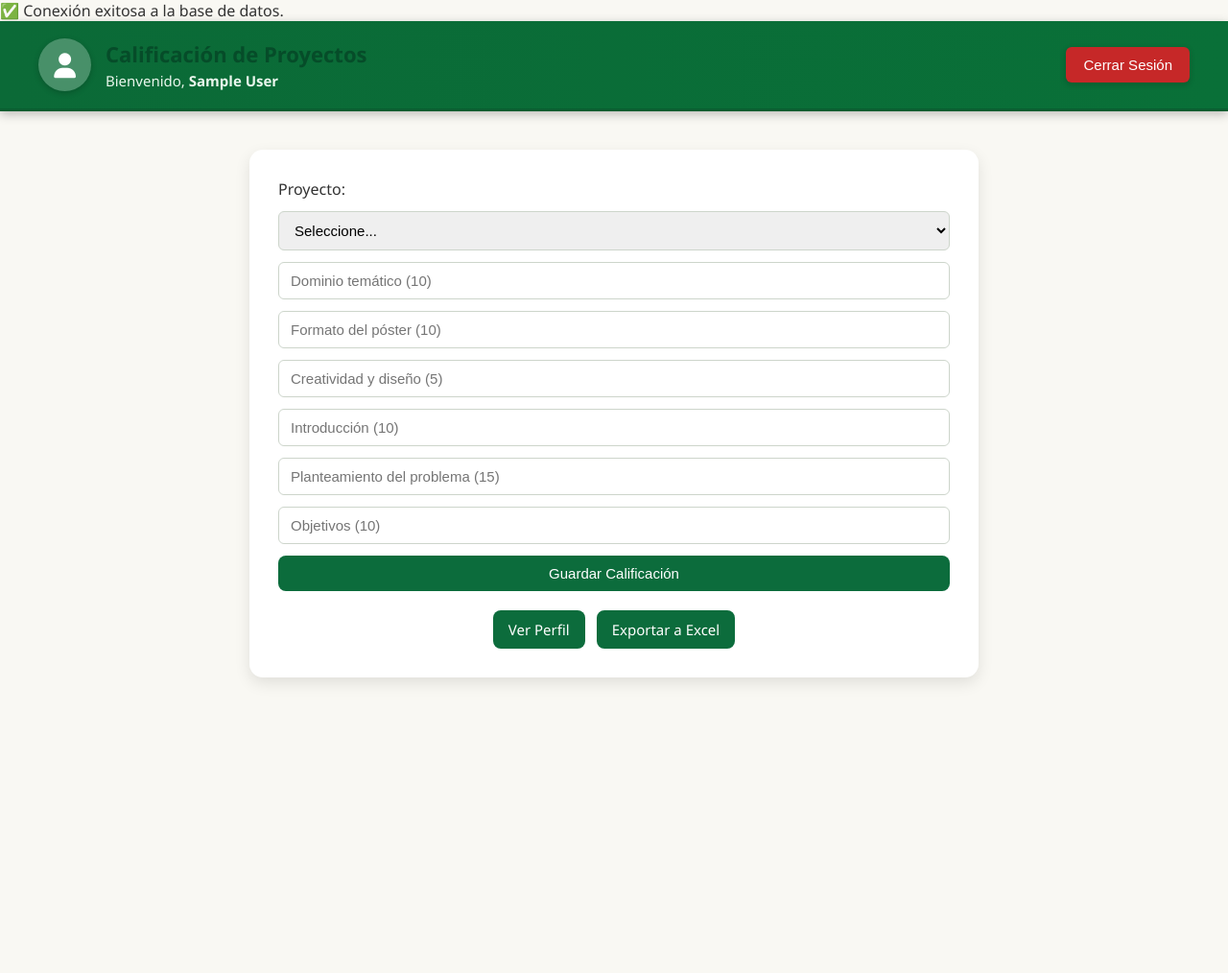
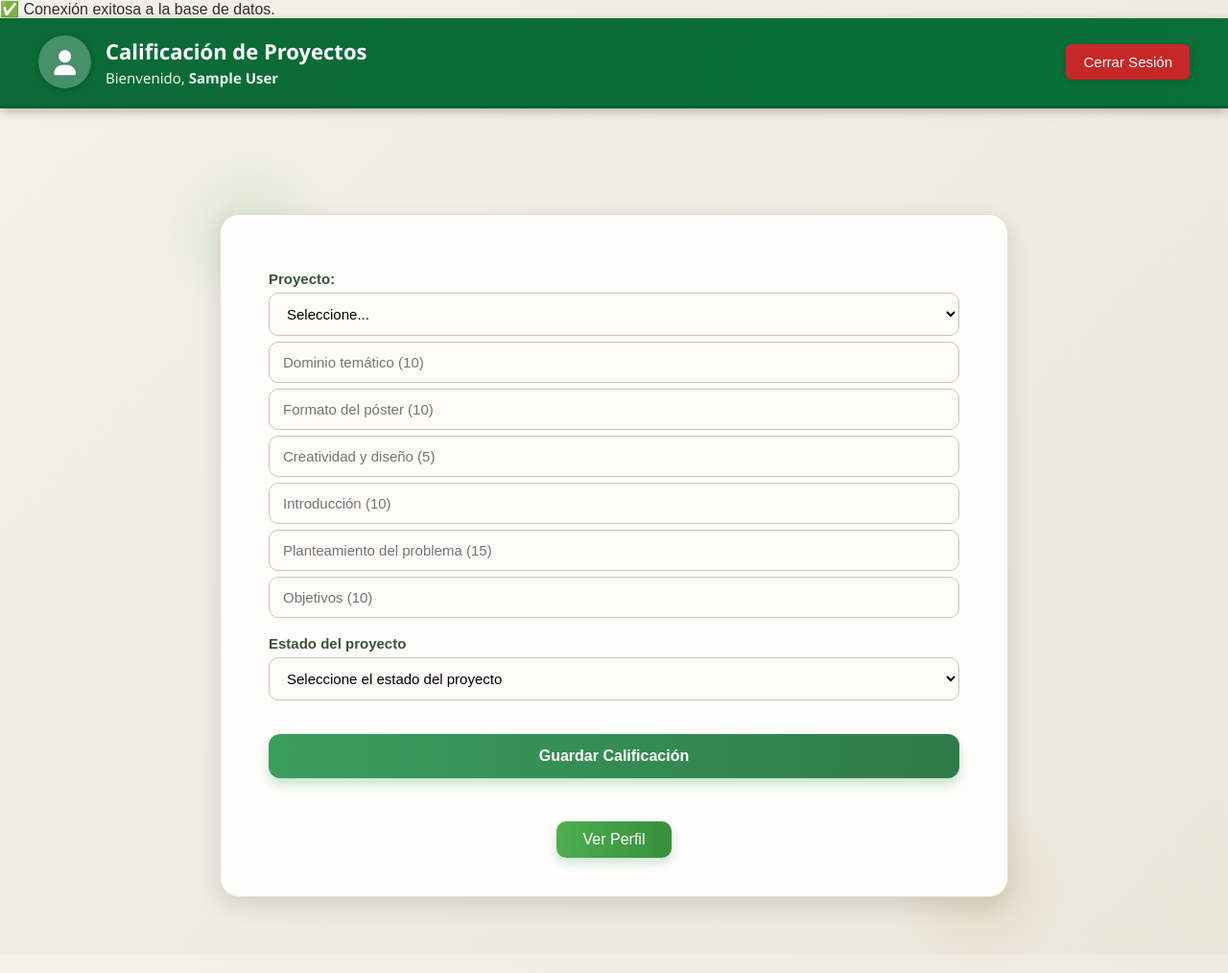
Before and after one commit to Junior-Sg/Proyecto_califisena, a PHP site: page /Views/calificar.php in a window 1280 px wide. Shown: the whole page at 96% size. Before the commit the page ends 712 px from the top, so only its background shows below. Run offline with PHP 8.4, Linux system fonts and the light colour scheme; the visitor is signed in with stand-in values (Sample User, id 1); data comes from the database, SQL or seed files in the repository; some libraries are stand-ins or nearby versions.

Commit message:
primeros cambios

```diff
--- a/Views/calificar.php
+++ b/Views/calificar.php
@@ -17,7 +17,7 @@ $proyectos = $proyectoModel->listarPorEvaluador($_SESSION["id_evaluador"]);
 <head>
   <meta charset="UTF-8">
   <title>Calificar Proyecto - SENA</title>
-  <link rel="stylesheet" href="../assets/css/styles.css">
+  <link rel="stylesheet" href="../assets/css/calificar.css">
   <link rel="stylesheet" href="../assets/css/header.css">
   <link rel="stylesheet" href="https://cdnjs.cloudflare.com/ajax/libs/font-awesome/6.4.0/css/all.min.css">
   <script src="https://cdn.jsdelivr.net/npm/sweetalert2@11"></script>
@@ -31,7 +31,7 @@ $proyectos = $proyectoModel->listarPorEvaluador($_SESSION["id_evaluador"]);
         <i class="fa-solid fa-user"></i>
       </a>
       <div>
-        <h1>Calificación de Proyectos</h1>
+        <h1 class="perfil">Calificación de Proyectos</h1>
         <p>Bienvenido, <strong><?php echo htmlspecialchars($_SESSION["nombre"]); ?></strong></p>
       </div>
     </div>
@@ -58,13 +58,20 @@ $proyectos = $proyectoModel->listarPorEvaluador($_SESSION["id_evaluador"]);
       <input type="number" name="introduccion" placeholder="Introducción (10)" min="0" max="10" required>
       <input type="number" name="planteamiento_problema" placeholder="Planteamiento del problema (15)" min="0" max="15" required>
       <input type="number" name="objetivos" placeholder="Objetivos (10)" min="0" max="10" required>
+      <!-- //Nuevo campo de seleccion de estado -->
+      <label for="estado_proyecto">Estado del proyecto</label>
+      <select name="estado_proyecto" id="estado_proyecto" require>
+        <option value="">Seleccione el estado del proyecto</option>
+        <option value="Aprobado">En curso</option>
+        <option value="Rechazado">Terminado</option>
+      </select>
 
       <button type="submit">Guardar Calificación</button>
     </form>
 
     <div class="actions">
       <a href="perfil.php" class="btn">Ver Perfil</a>
-      <a href="exportar_excel.php?id_evaluador=<?php echo $_SESSION['id_evaluador']; ?>" class="btn">Exportar a Excel</a>
+      <!-- <a href="exportar_excel.php?id_evaluador=<?php echo $_SESSION['id_evaluador']; ?>" class="btn">Exportar a Excel</a> -->
     </div>
   </div>
 
--- /dev/null
+++ b/assets/css/calificar.css
@@ -0,0 +1,144 @@
+/* === ESTILO GENERAL === */
+body {
+  font-family: "Poppins", sans-serif;
+  background: linear-gradient(135deg, #f4f1ea, #ebe6da);
+  color: #2e2e2e;
+  margin: 0;
+  padding: 0;
+}
+
+/* === CONTENEDOR PRINCIPAL === */
+.calificar-container {
+  max-width: 720px;
+  margin: 110px auto 60px;
+  background: #fffefb;
+  border-radius: 20px;
+  padding: 40px 50px;
+  box-shadow: 0 8px 25px rgba(0, 0, 0, 0.12);
+  border: 1px solid #e4decf;
+  position: relative;
+  transition: all 0.3s ease;
+}
+
+.calificar-container:hover {
+  box-shadow: 0 10px 30px rgba(60, 90, 60, 0.18);
+  transform: translateY(-3px);
+}
+
+/* === LABELS === */
+form label {
+  display: block;
+  margin-top: 18px;
+  font-weight: 600;
+  color: #3b5237;
+  font-size: 15px;
+}
+
+/* === INPUTS Y SELECTS === */
+form input[type="number"],
+form select {
+  width: 100%;
+  padding: 12px 14px;
+  margin-top: 6px;
+  border: 1px solid #c7c7b5;
+  border-radius: 10px;
+  font-size: 15px;
+  background-color: #fdfcf7;
+  transition: all 0.25s ease;
+}
+
+form input:focus,
+form select:focus {
+  outline: none;
+  border-color: #4caf50;
+  background-color: #ffffff;
+  box-shadow: 0 0 8px rgba(76, 175, 80, 0.3);
+}
+
+/* === BOTÓN PRINCIPAL === */
+form button {
+  width: 100%;
+  margin-top: 35px;
+  padding: 14px;
+  background: linear-gradient(90deg, #3a9e5e, #2f7a49);
+  border: none;
+  color: #fff;
+  font-weight: 600;
+  border-radius: 12px;
+  font-size: 16px;
+  cursor: pointer;
+  box-shadow: 0 6px 12px rgba(58, 158, 94, 0.3);
+  transition: all 0.3s ease;
+}
+
+form button:hover {
+  background: linear-gradient(90deg, #2f7a49, #25663c);
+  transform: translateY(-2px);
+  box-shadow: 0 8px 18px rgba(58, 158, 94, 0.35);
+}
+
+/* === SECCIÓN DE ACCIONES === */
+.actions {
+  display: flex;
+  justify-content: center;
+  margin-top: 45px;
+}
+
+.actions .btn {
+  background: linear-gradient(90deg, #4caf50, #388e3c);
+  color: #fff;
+  text-decoration: none;
+  padding: 10px 28px;
+  border-radius: 10px;
+  font-weight: 500;
+  transition: all 0.3s ease;
+  box-shadow: 0 5px 12px rgba(46, 139, 87, 0.25);
+}
+
+.actions .btn:hover {
+  background: linear-gradient(90deg, #388e3c, #2e7d32);
+  box-shadow: 0 7px 16px rgba(46, 139, 87, 0.35);
+  transform: translateY(-2px);
+}
+
+/* === EFECTOS DECORATIVOS === */
+.calificar-container::before {
+  content: "";
+  position: absolute;
+  top: -70px;
+  left: -60px;
+  width: 180px;
+  height: 180px;
+  background: radial-gradient(circle, rgba(76, 175, 80, 0.15), transparent 70%);
+  border-radius: 50%;
+  z-index: -1;
+}
+
+.calificar-container::after {
+  content: "";
+  position: absolute;
+  bottom: -80px;
+  right: -60px;
+  width: 180px;
+  height: 180px;
+  background: radial-gradient(circle, rgba(200, 180, 130, 0.25), transparent 70%);
+  border-radius: 50%;
+  z-index: -1;
+}
+
+/* === RESPONSIVE === */
+@media (max-width: 600px) {
+  .calificar-container {
+    padding: 25px;
+    margin: 100px 15px;
+  }
+
+  form button {
+    font-size: 15px;
+  }
+
+  .actions .btn {
+    width: 100%;
+    text-align: center;
+  }
+}
--- a/assets/css/header.css
+++ b/assets/css/header.css
@@ -44,6 +44,7 @@
   margin: 0;
   font-size: 22px;
   font-weight: 600;
+  color:#fff;
 }
 
 .header-left p {
--- a/assets/css/styles.css
+++ b/assets/css/styles.css
@@ -20,11 +20,20 @@ body {
   box-shadow: 0 6px 16px rgba(0, 0, 0, 0.1);
 }
 
+.titulo-perfil {
+  font-size: 28px;
+  color: #fcfdfc;
+  margin: 0;
+  font-weight: 700;
+  letter-spacing: 1px;
+}
+
 /* === TITULOS INTERNOS === */
 h1, h2, h3 {
   color: #064c29;
   text-align: center;
   margin-bottom: 20px;
+
 }
 
 /* === FORMULARIOS === */
```
Also changed, not shown: Views/perfil.php (+6 -4 lines).
